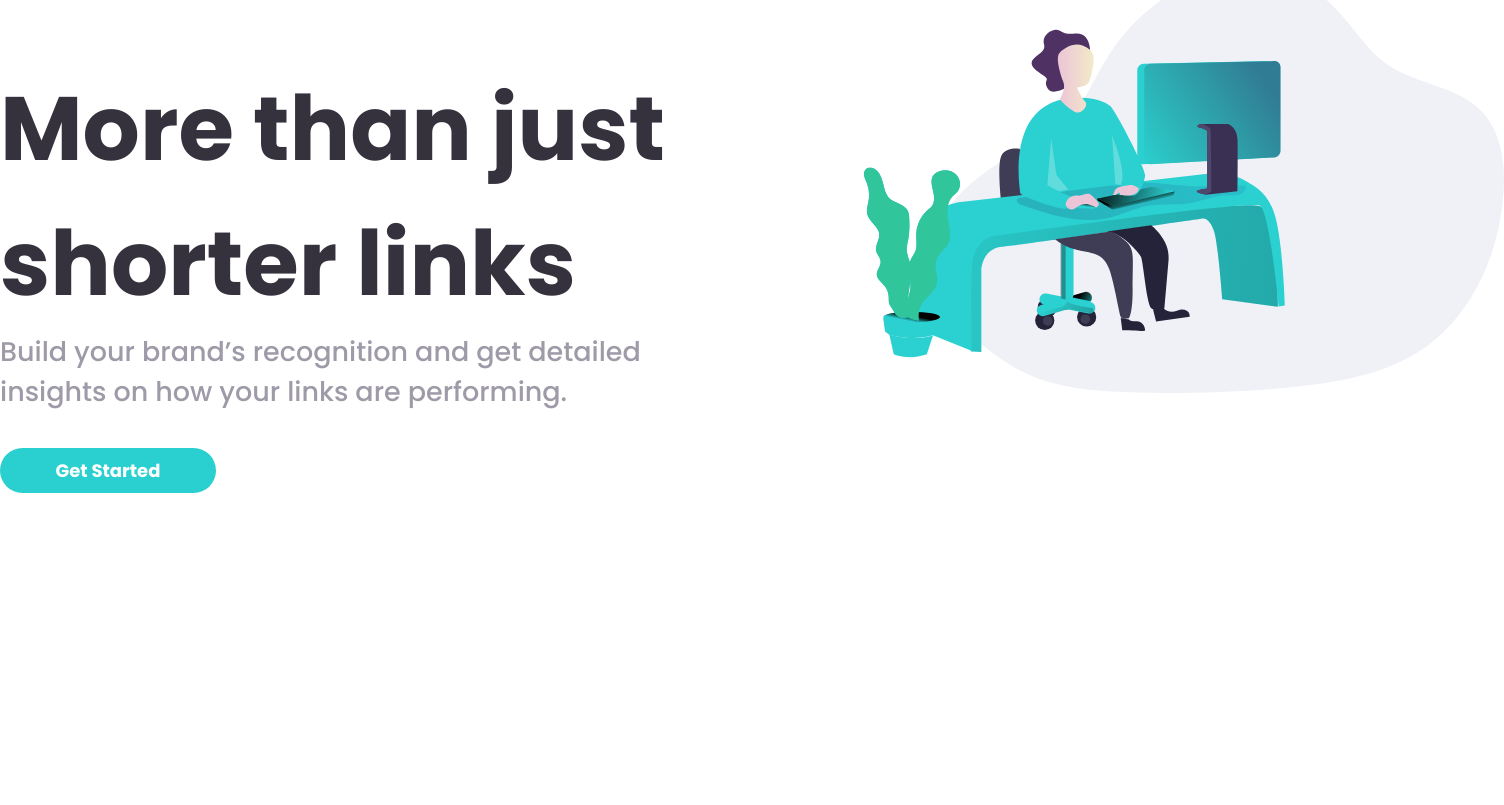
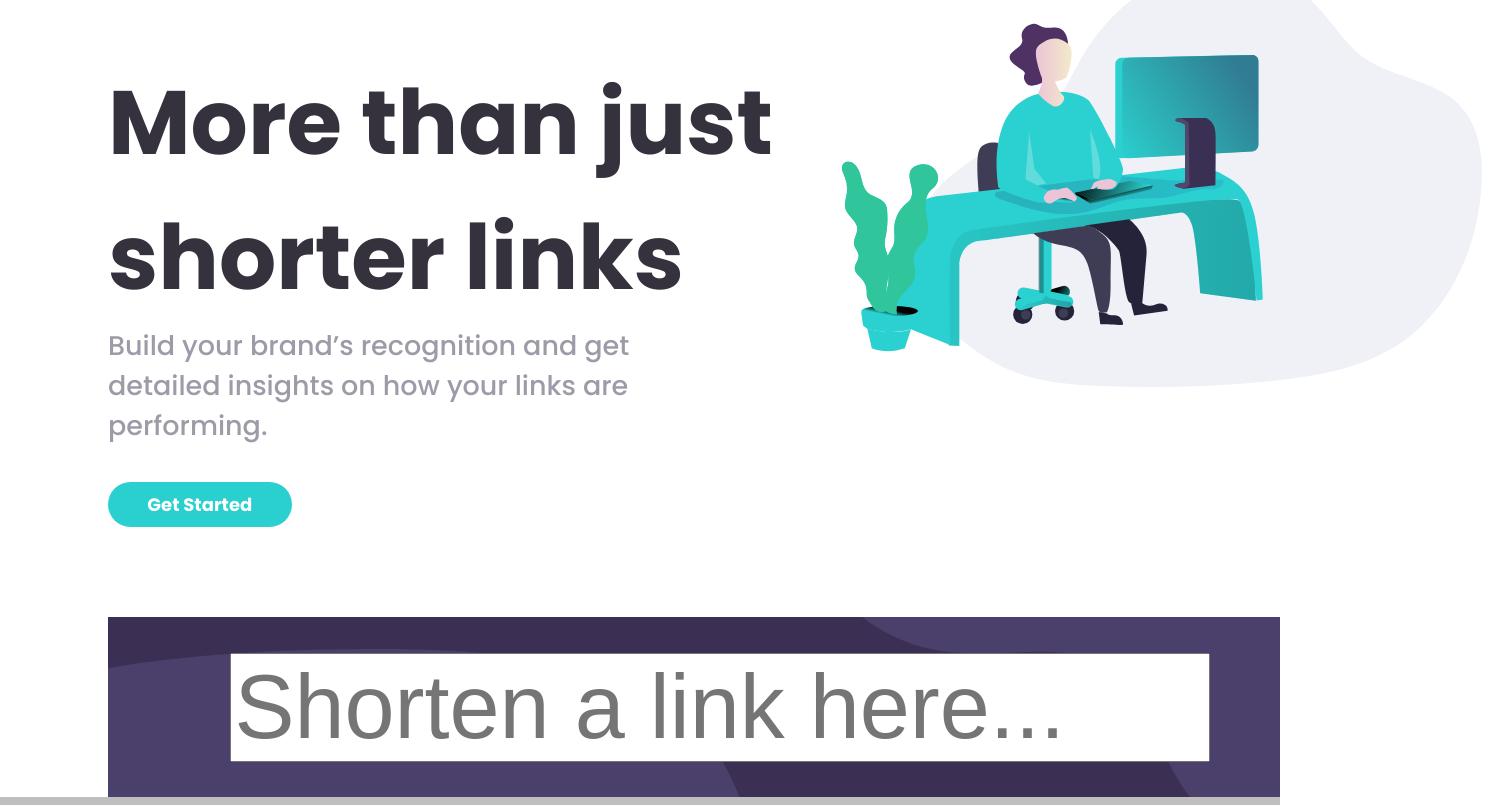
Before and after one commit to Kaamos88/Url-shortening-app, a Next.js app: page / in a window 1280 px wide. Shown: the part 175-980 px from the top of the page, 1504 px wide, since content can reach past the window. Before the commit the page ends 800 px from the top, so only its background shows below. Built offline with nearby package versions, Linux system fonts and the light colour scheme.

Commit message:
searchBar building

```diff
--- a/components/Header/Header.js
+++ b/components/Header/Header.js
@@ -5,7 +5,7 @@ const Header = () => {
   return (
     <header className={s.header}>
       <section className={s.img}>
-        <img  src="/assets/illustration-working.svg" />
+        <img src="/assets/illustration-working.svg" />
       </section>
       <section className={s.text}>
         <h1>More than just shorter links</h1>
@@ -14,10 +14,9 @@ const Header = () => {
           links are performing.
         </p>
         <div className={s.btnWrapper}>
-        <ButtonRounded nameIn={"Get Started"} />
+          <ButtonRounded nameIn={"Get Started"} />
         </div>
       </section>
-
     </header>
   );
 };
--- a/components/Header/Header.module.scss
+++ b/components/Header/Header.module.scss
@@ -61,8 +61,3 @@
     width: 25%;
   }
 }
-
-
-@media screen and (min-width: 1024px) {
-
-}
--- a/components/Nav/Nav.module.scss
+++ b/components/Nav/Nav.module.scss
@@ -32,11 +32,10 @@
       transform: none;
       flex-direction: row;
       border-radius: 0;
-      background-color: #fff;
+      background-color: transparent;
       width: 90%;
       display: flex;
       justify-content: space-between;
-
     }
   }
   .logo {
@@ -61,7 +60,7 @@
       color: $GrayishViolet;
       flex-direction: row;
     }
-    li{
+    li {
       font-size: 4rem;
       font-weight: 500;
       padding: 5rem 1.5rem;
@@ -71,13 +70,11 @@
         width: 100%;
       }
       @media screen and (min-width: 1024px) {
-
         font-weight: 700;
         font-size: 1rem;
-        padding: .5rem 1.5rem;
+        padding: 0.5rem 1.5rem;
       }
     }
-
   }
   .hamburger {
     @media screen and (min-width: 1024px) {
--- /dev/null
+++ b/components/SearchBar/SearchBar.js
@@ -0,0 +1,13 @@
+import s from "./SearchBar.module.scss";
+
+const SearchBar = () => {
+  return (
+    <div className={s.searchBar}>
+      <form>
+        <input placeholder="Shorten a link here..." />
+      </form>
+    </div>
+  );
+};
+
+export default SearchBar;
--- /dev/null
+++ b/components/SearchBar/SearchBar.module.scss
@@ -0,0 +1,25 @@
+@import "../../styles/variables";
+
+.searchBar {
+  display: flex;
+  justify-content: center;
+  align-items: center;
+  width: 85%;
+  height: 20rem;
+  background-color: $primeColor2;
+  background-image: url("/assets/bg-shorten-mobile.svg");
+  background-size: cover;
+  margin: 0 auto;
+  @media screen and (min-width: 1024px) {
+    background-image: url("/assets/bg-shorten-desktop.svg");
+    height: 10rem;
+    width: 100%;
+  }
+  form {
+    width: 80%;
+    input {
+      font-size: 5rem;
+      width: 100%;
+    }
+  }
+}
--- a/pages/index.js
+++ b/pages/index.js
@@ -1,19 +1,26 @@
 import Head from "next/head";
 import Header from "../components/Header/Header";
 import Nav from "../components/Nav/Nav";
-import styles from "../styles/Home.module.scss";
+import SearchBar from "../components/SearchBar/SearchBar";
+import s from "../styles/Home.module.scss";
 
 const Home = () => {
   return (
-    <div className={styles.container}>
+    <div className={s.container}>
       <Head>
         <title>Url Shortening app</title>
         <meta name="description" content="Challeng from frontendmentor.io" />
         <link rel="icon" href="/favicon.ico" />
       </Head>
       <main>
-        <Nav />
-        <Header />
+        <section className={s.header}>
+          <div className={s.wrapper}>
+            <Nav />
+            <Header />
+            <SearchBar />
+          </div>
+        </section>
+        <section className={s.statistics}>s</section>
       </main>
     </div>
   );
--- a/styles/Home.module.scss
+++ b/styles/Home.module.scss
@@ -1,4 +1,19 @@
+@import "./variables";
+
 .container {
   width: 1440px;
   margin: 0 auto;
 }
+.wrapper {
+  @media screen and (min-width: 1024px) {
+    width: 85%;
+    margin: 0 auto;
+  }
+}
+
+.statistics {
+  background-color: $Gray;
+}
+
+@media screen and (min-width: 1024px) {
+}
--- a/styles/globals.scss
+++ b/styles/globals.scss
@@ -6,6 +6,7 @@ body {
   margin: 0;
   font-size: 1.125rem;
   font-family: $fontPoppins;
+  overflow-x: hidden;
 }
 
 a {
```
